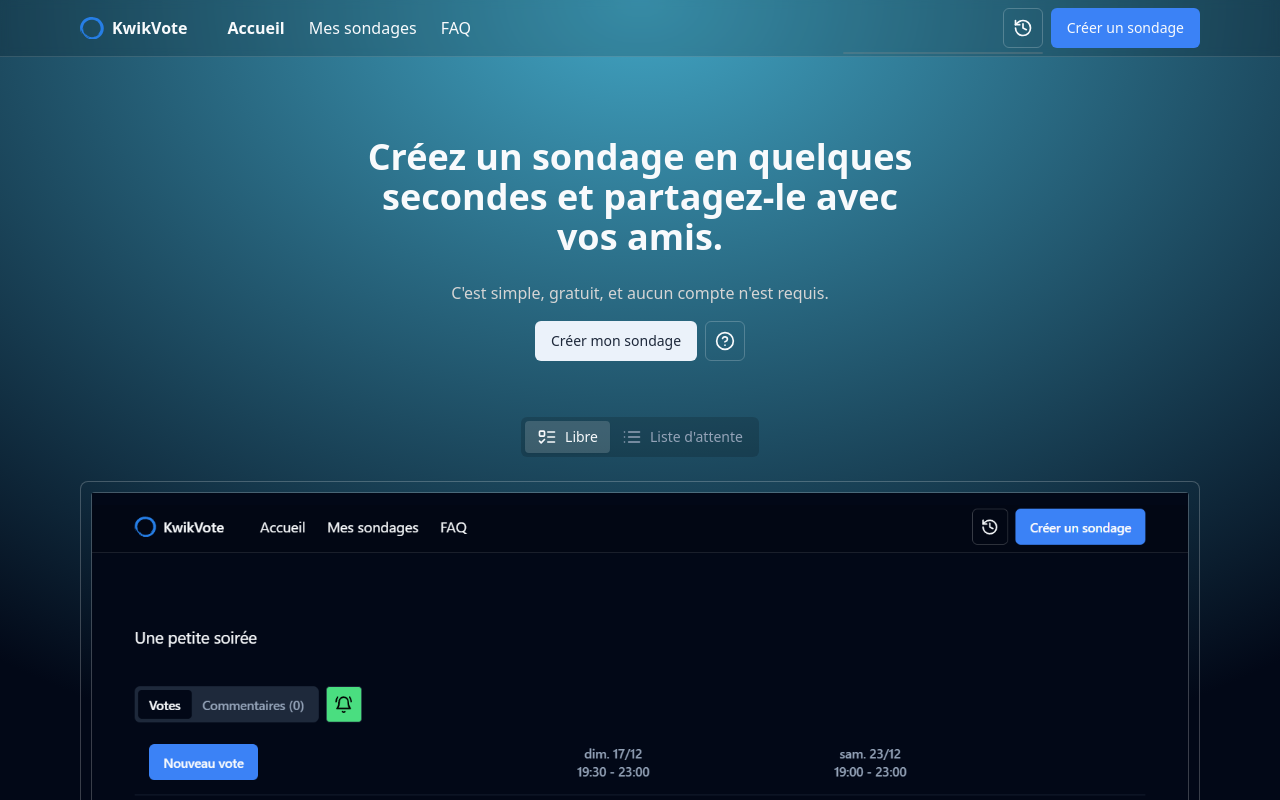
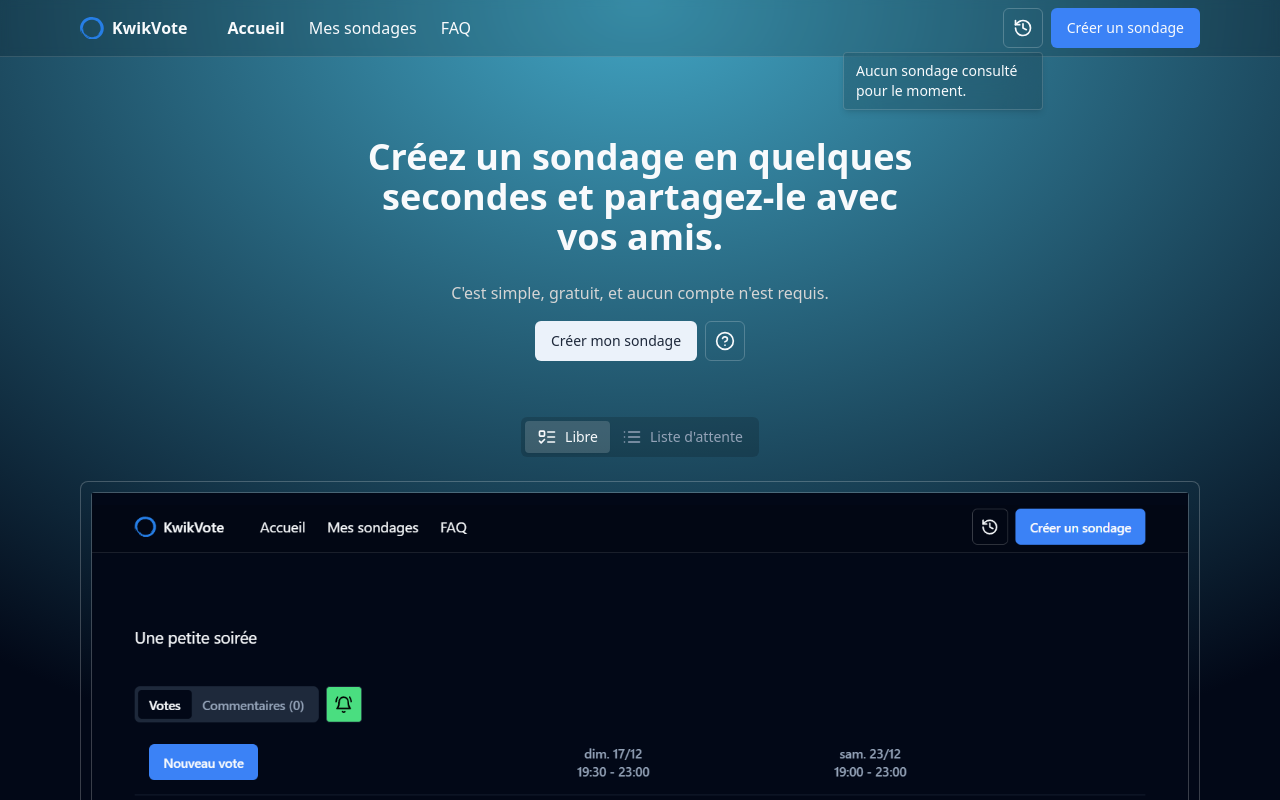
Before and after one commit to lilybarberou/kwikvote, a Next.js app: page / in a window 1280 px wide. Both pictures are taken after a click on the button 1022 px from the left and 28 px from the top of the page. Shown: the top 800 px of the page. Built offline with nearby package versions, Linux system fonts and the light colour scheme.

Commit message:
add indication message if no poll in history

```diff
--- a/components/ConsultedHistory.tsx
+++ b/components/ConsultedHistory.tsx
@@ -5,6 +5,12 @@ import { PopoverClose } from '@radix-ui/react-popover';
 export default function ConsultedHistory() {
     const { pollHistory } = useHistoryStore();
 
+    if (!pollHistory.length)
+        return (
+            <div className="w-full min-w-[200px] flex flex-col">
+                <span className="py-2 px-3 text-sm text-ellipsis overflow-hidden">Aucun sondage consulté pour le moment.</span>
+            </div>
+        );
     return (
         <div className="w-full min-w-[200px] flex flex-col">
             {pollHistory.map((poll, index) => (
```
